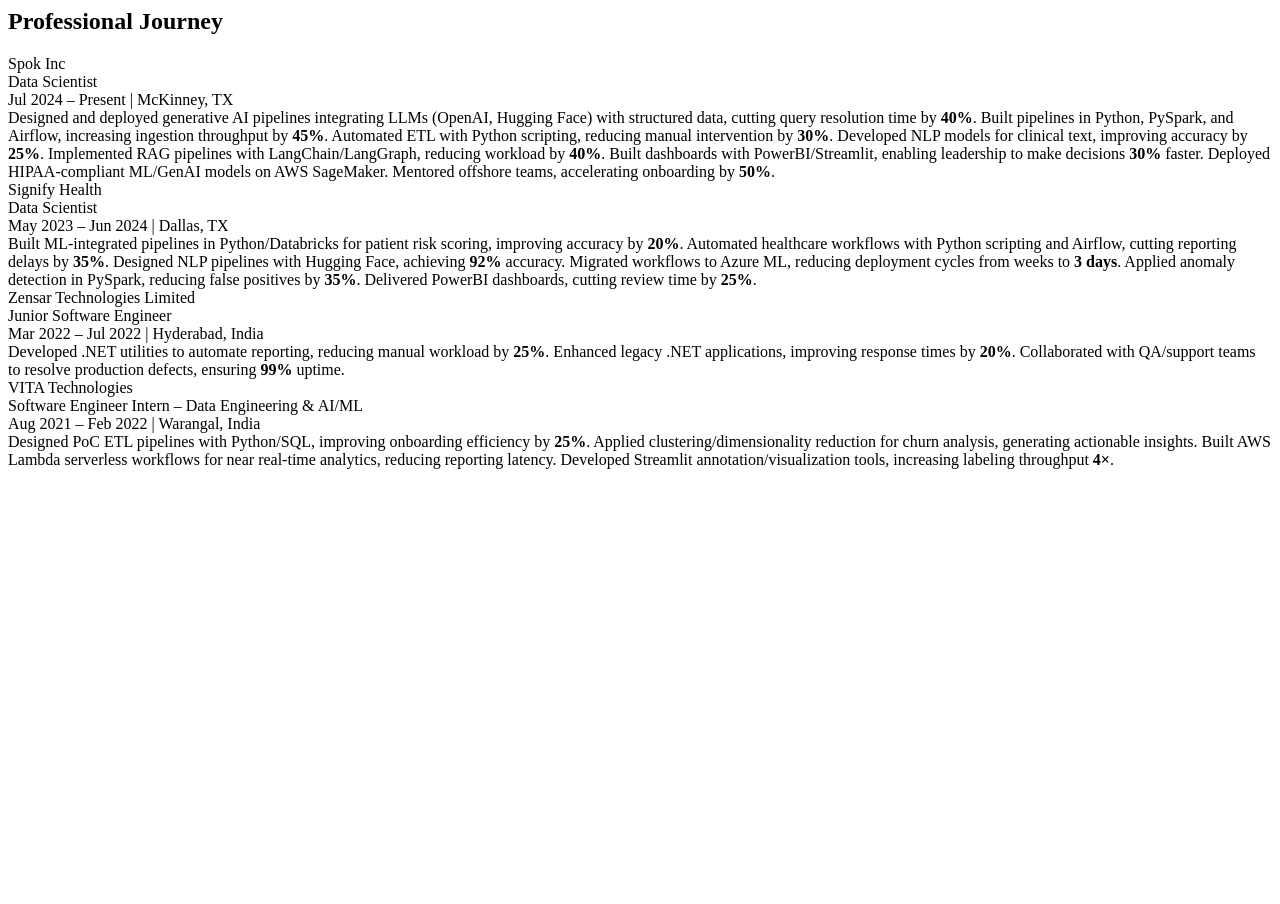
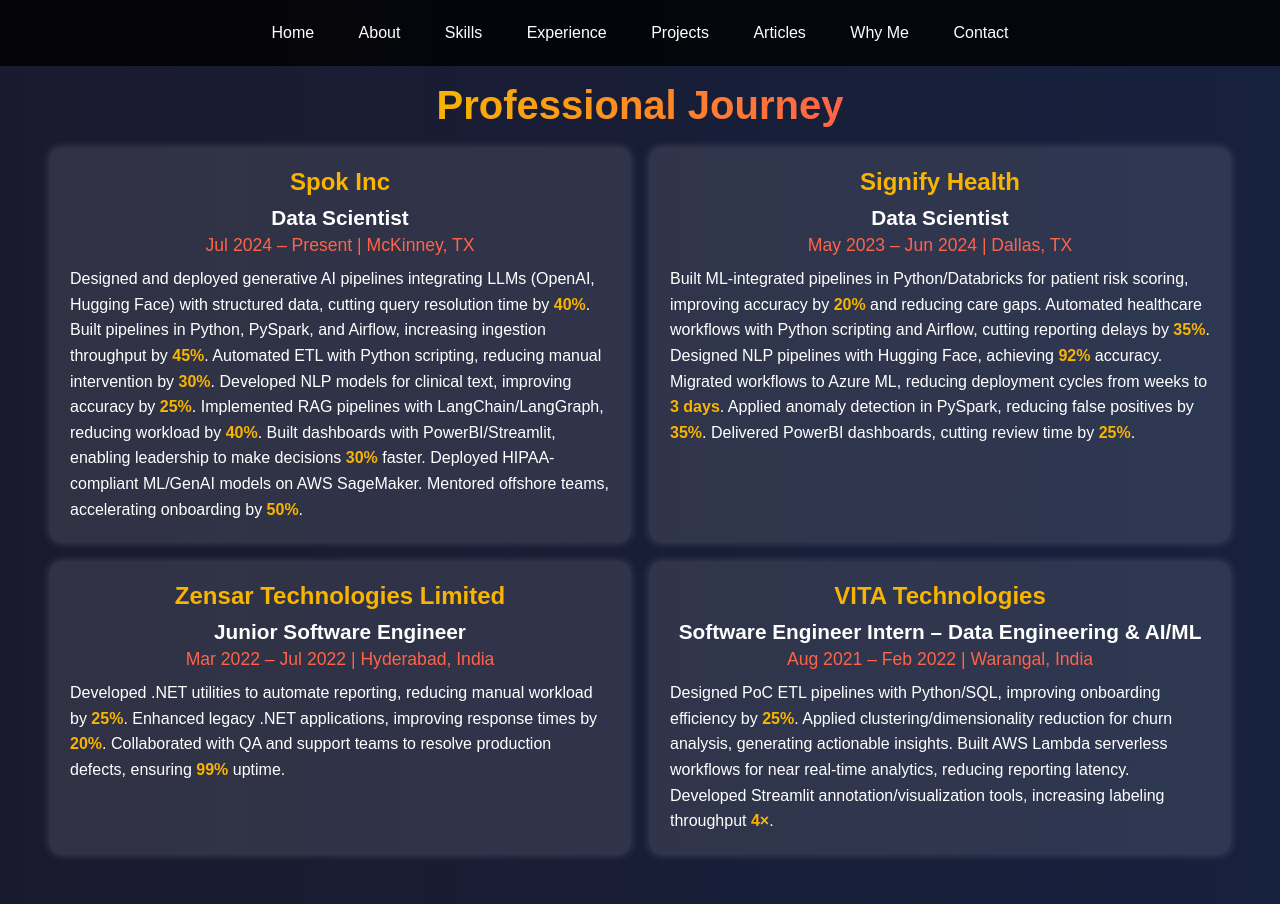
Before and after one commit to Sirichandana-bomma-ai/sirichandana.github.io, a plain HTML site: page experience.html in a window 1280 px wide. Before the commit the page ends 800 px from the top, so only its background shows below. Drawn offline with Linux system fonts and the light colour scheme.

Commit message:
Update experience.html

```diff
--- a/experience.html
+++ b/experience.html
@@ -1,3 +1,110 @@
+<!DOCTYPE html>
+<html lang="en">
+<head>
+    <meta charset="UTF-8">
+    <meta name="viewport" content="width=device-width, initial-scale=1.0">
+    <title>Experience - Sirichandana Bomma</title>
+    <script src="https://kit.fontawesome.com/a076d05399.js" crossorigin="anonymous"></script>
+    <style>
+        body {
+            font-family: Arial, sans-serif;
+            margin: 0;
+            padding: 0;
+            scroll-behavior: smooth;
+            background: linear-gradient(to right, #1a1a2e, #16213e);
+            color: white;
+        }
+        .navbar {
+            position: fixed;
+            top: 0;
+            width: 100%;
+            background: rgba(0, 0, 0, 0.8);
+            padding: 10px 0;
+            text-align: center;
+            z-index: 1000;
+        }
+        .navbar a {
+            color: white;
+            text-decoration: none;
+            padding: 14px 20px;
+            display: inline-block;
+        }
+        .navbar a:hover {
+            background: #575757;
+        }
+        #experience {
+            min-height: 100vh;
+            display: flex;
+            flex-direction: column;
+            justify-content: center;
+            align-items: center;
+            text-align: center;
+            padding: 50px;
+        }
+        #experience h1 {
+            font-size: 2.5em;
+            margin-bottom: 20px;
+            background: linear-gradient(to right, #f8b400, #ff6348);
+            -webkit-background-clip: text;
+            color: transparent;
+        }
+        .experience-container {
+            display: grid;
+            grid-template-columns: repeat(2, 1fr);
+            gap: 20px;
+            max-width: 1200px;
+        }
+        .experience-box {
+            background: rgba(255, 255, 255, 0.1);
+            padding: 20px;
+            border-radius: 10px;
+            box-shadow: 0 0 10px rgba(255, 255, 255, 0.2);
+            text-align: center;
+            transition: transform 0.3s, box-shadow 0.3s;
+        }
+        .experience-box:hover {
+            transform: translateY(-8px);
+            box-shadow: 0 10px 20px rgba(248, 180, 0, 0.3);
+        }
+        .company-name {
+            font-size: 1.5em;
+            font-weight: bold;
+            margin-bottom: 10px;
+            color: #f8b400;
+        }
+        .role {
+            font-size: 1.3em;
+            font-weight: bold;
+            margin-bottom: 5px;
+            color: #fff;
+        }
+        .dates {
+            font-size: 1.1em;
+            margin-bottom: 10px;
+            color: #ff6348;
+        }
+        .description {
+            font-size: 1em;
+            line-height: 1.6;
+            text-align: left;
+        }
+        .description strong {
+            color: #f8b400;
+        }
+    </style>
+</head>
+<body>
+    <div class="navbar">
+        <a href="index.html">Home</a>
+        <a href="about.html">About</a>
+        <a href="skills.html">Skills</a>
+        <a href="experience.html">Experience</a>
+        <a href="projects.html">Projects</a>
+        <a href="articles.html">Articles</a>
+        <a href="whyme.html">Why Me</a>
+        <a href="contact.html">Contact</a>
+    </div>
+
     <section id="experience">
         <h1>Professional Journey</h1>
         <div class="experience-container">
@@ -22,11 +129,12 @@
                 <div class="role">Data Scientist</div>
                 <div class="dates">May 2023 – Jun 2024 | Dallas, TX</div>
                 <div class="description">
-                Built ML-integrated pipelines in Python/Databricks for patient risk scoring, improving accuracy by <strong>20%</strong>.
-                Automated healthcare workflows with Python scripting and Airflow, cutting reporting delays by <strong>35%</strong>.
-                Designed NLP pipelines with Hugging Face, achieving <strong>92%</strong> accuracy. Migrated workflows to Azure ML,
-                reducing deployment cycles from weeks to <strong>3 days</strong>. Applied anomaly detection in PySpark,
-                reducing false positives by <strong>35%</strong>. Delivered PowerBI dashboards, cutting review time by <strong>25%</strong>.
+                    Built ML-integrated pipelines in Python/Databricks for patient risk scoring, improving accuracy by <strong>20%</strong>
+                    and reducing care gaps. Automated healthcare workflows with Python scripting and Airflow, cutting reporting delays
+                    by <strong>35%</strong>. Designed NLP pipelines with Hugging Face, achieving <strong>92%</strong> accuracy.
+                    Migrated workflows to Azure ML, reducing deployment cycles from weeks to <strong>3 days</strong>.
+                    Applied anomaly detection in PySpark, reducing false positives by <strong>35%</strong>. Delivered PowerBI dashboards,
+                    cutting review time by <strong>25%</strong>.
                 </div>
             </div>
 
@@ -36,8 +144,8 @@
                 <div class="dates">Mar 2022 – Jul 2022 | Hyderabad, India</div>
                 <div class="description">
                     Developed .NET utilities to automate reporting, reducing manual workload by <strong>25%</strong>.
-                Enhanced legacy .NET applications, improving response times by <strong>20%</strong>. Collaborated with QA/support
-                teams to resolve production defects, ensuring <strong>99%</strong> uptime.
+                    Enhanced legacy .NET applications, improving response times by <strong>20%</strong>.
+                    Collaborated with QA and support teams to resolve production defects, ensuring <strong>99%</strong> uptime.
                 </div>
             </div>
 
@@ -55,3 +163,5 @@
 
         </div>
     </section>
+</body>
+</html>
```
Lines whose indentation alone changed are shown as unchanged.
